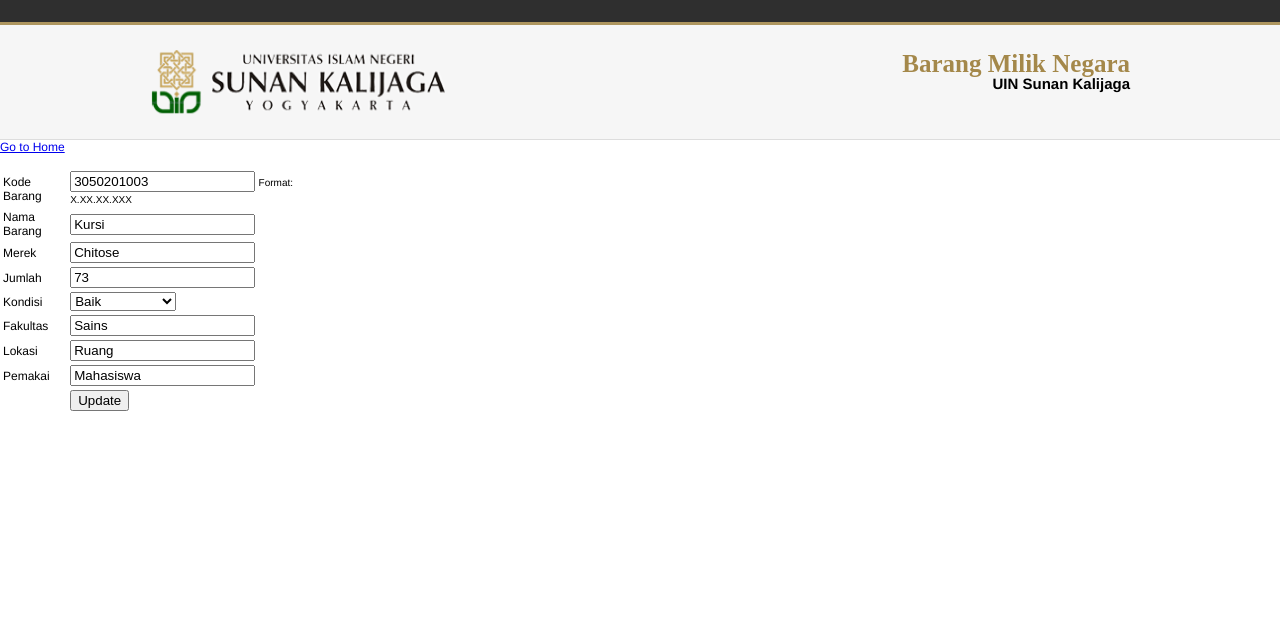
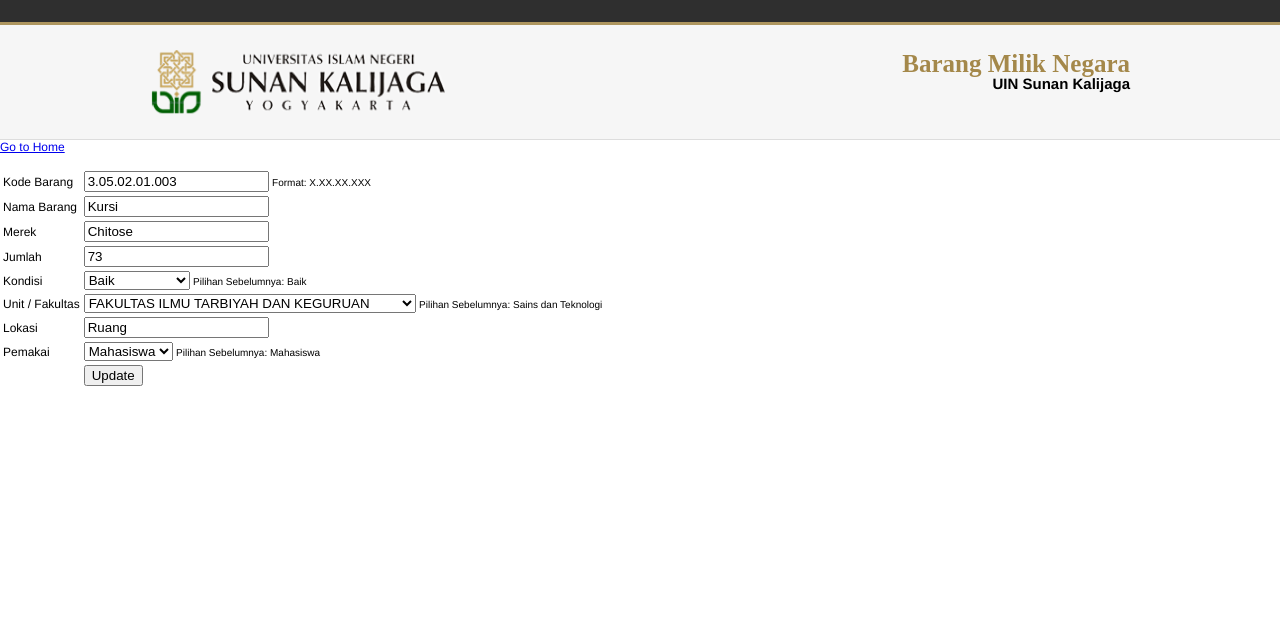
Before and after one commit to nandaarya/bbp_proyek, a PHP site: page /barang/edit.php?idx=1 in a window 1280 px wide. Shown: the top 626 px of the page. Run offline with PHP 8.4, Linux system fonts and the light colour scheme; data comes from the database, SQL or seed files in the repository.

Commit message:
add drop down to fakultas dan pemakai

```diff
--- a/barang/edit.php
+++ b/barang/edit.php
@@ -66,7 +66,7 @@
 	<a href="index.php">Go to Home</a>
     <br/><br/>
     <form action="edit.php" method="post" name="update_barang">
-        <table width="25%" border="0">
+        <table border="0">
 			<tr>
                 <td>Kode Barang</td>
                 <td><input type="tel" id="kode" name="kode" value=<?php echo $kode;?> pattern="[0-9]{1}.[0-9]{2}.[0-9]{2}.[0-9]{2}.[0-9]{3}" required>
@@ -88,16 +88,38 @@
 			<tr>
                 <td>Kondisi</td>
                 <td>
-					<select name="kondisi" id="kondisi" value=<?php echo $kondisi;?>>
+					<select name="kondisi" id="kondisi">
 						<option value="Baik">Baik</option>
 						<option value="Rusak Ringan">Rusak Ringan</option>
 						<option value="Rusak Berat">Rusak Berat</option>
 					</select>
+					<small>Pilihan Sebelumnya: <?php echo $kondisi;?></small>
 				</td>
             </tr>
 			<tr>
-                <td>Fakultas</td>
-                <td><input type="text" name="fakultas" value=<?php echo $fakultas;?>></td>
+                <td>Unit / Fakultas</td>
+                <td>
+					<select name="fakultas" id="fakultas">
+						<option value="FAKULTAS ILMU TARBIYAH DAN KEGURUAN">FAKULTAS ILMU TARBIYAH DAN KEGURUAN</option>
+						<option value="FAKULTAS ADAB DAN ILMU BUDAYA">FAKULTAS ADAB DAN ILMU BUDAYA</option>
+						<option value="FAKULTAS EKONOMI DAN BISNIS ISLAM">FAKULTAS EKONOMI DAN BISNIS ISLAM</option>
+						<option value="FAKULTAS SAINS DAN TEKNOLOGI">FAKULTAS SAINS DAN TEKNOLOGI</option>
+						<option value="FAKULTAS USHULUDDIN DAN PEMIKIRAN ISLAM">FAKULTAS USHULUDDIN DAN PEMIKIRAN ISLAM</option>
+						<option value="FAKULTAS DAKWAH DAN KOMUNIKASI">FAKULTAS DAKWAH DAN KOMUNIKASI</option>
+						<option value="FAKULTAS ILMU SOSIAL DAN HUMANIORA">FAKULTAS ILMU SOSIAL DAN HUMANIORA</option>
+						<option value="FAKULTAS SYARI’AH DAN HUKUM">FAKULTAS SYARI’AH DAN HUKUM</option>
+						<option value="PASCASARJANA">PASCASARJANA</option>
+						<option value="UPT PUSAT PERPUSTAKAAN">UPT PUSAT PERPUSTAKAAN</option>
+						<option value="UPT PUSAT PENGEMBANGAN BAHASA">UPT PUSAT PENGEMBANGAN BAHASA</option>
+						<option value="LP2M">LP2M</option>
+						<option value="UPT PUSAT PENGEMBANGAN BISNIS">UPT PUSAT PENGEMBANGAN BISNIS</option>
+						<option value="UPT PUSAT PTIPD">UPT PUSAT PTIPD</option>
+						<option value="ADMISI">ADMISI</option>
+						<option value="LPM">LPM</option>
+						<option value="SPI">SPI</option>
+					</select>
+					<small>Pilihan Sebelumnya: <?php echo $fakultas;?></small>
+				</td>
             </tr>
 			<tr>
                 <td>Lokasi</td>
@@ -105,7 +127,13 @@
             </tr>
 			<tr>
                 <td>Pemakai</td>
-                <td><input type="text" name="pemakai" value=<?php echo $pemakai;?>></td>
+                <td>
+					<select name="pemakai" id="pemakai">
+						<option value="Mahasiswa">Mahasiswa</option>
+						<option value="Dosen">Dosen</option>
+					</select>
+					<small>Pilihan Sebelumnya: <?php echo $pemakai;?></small>
+				</td>
             </tr>
             <tr>
                 <td><input type="hidden" name="idx" value=<?php echo $_GET['idx'];?>></td>
--- a/proyek_bbp.sql
+++ b/proyek_bbp.sql
@@ -46,7 +46,7 @@
   `nama` varchar(55) NOT NULL,
   `merek` varchar(40) NOT NULL,
   `jumlah` int(12) NOT NULL,
-  `kondisi` varchar(10) NOT NULL,
+  `kondisi` varchar(15) NOT NULL,
   `fakultas` varchar(55) NOT NULL,
   `lokasi` varchar(55) NOT NULL,
   `pemakai` varchar(55) NOT NULL
@@ -57,7 +57,7 @@
 --
 
 INSERT INTO `barang` (`idx`, `kode`, `nama`, `merek`, `jumlah`, `kondisi`, `fakultas`, `lokasi`, `pemakai`) VALUES
-(1, '3050201003', 'Kursi Kuliah', 'Chitose', '73', 'Baik', 'Sains dan Teknologi', 'Ruang 304', 'Mahasiswa');
+(1, '3.05.02.01.003', 'Kursi Kuliah', 'Chitose', '73', 'Baik', 'Sains dan Teknologi', 'Ruang 304', 'Mahasiswa');
 
 -- --------------------------------------------------------
 
@@ -77,7 +77,7 @@
 -- AUTO_INCREMENT for table `login`
 --
 ALTER TABLE `login`
-  MODIFY `id` int(11) NOT NULL AUTO_INCREMENT, AUTO_INCREMENT=13;
+  MODIFY `id` int(11) NOT NULL AUTO_INCREMENT;
 
 --
 -- AUTO_INCREMENT for table `barang`
```
Also changed, not shown: barang/add.php (+30 -5 lines).
